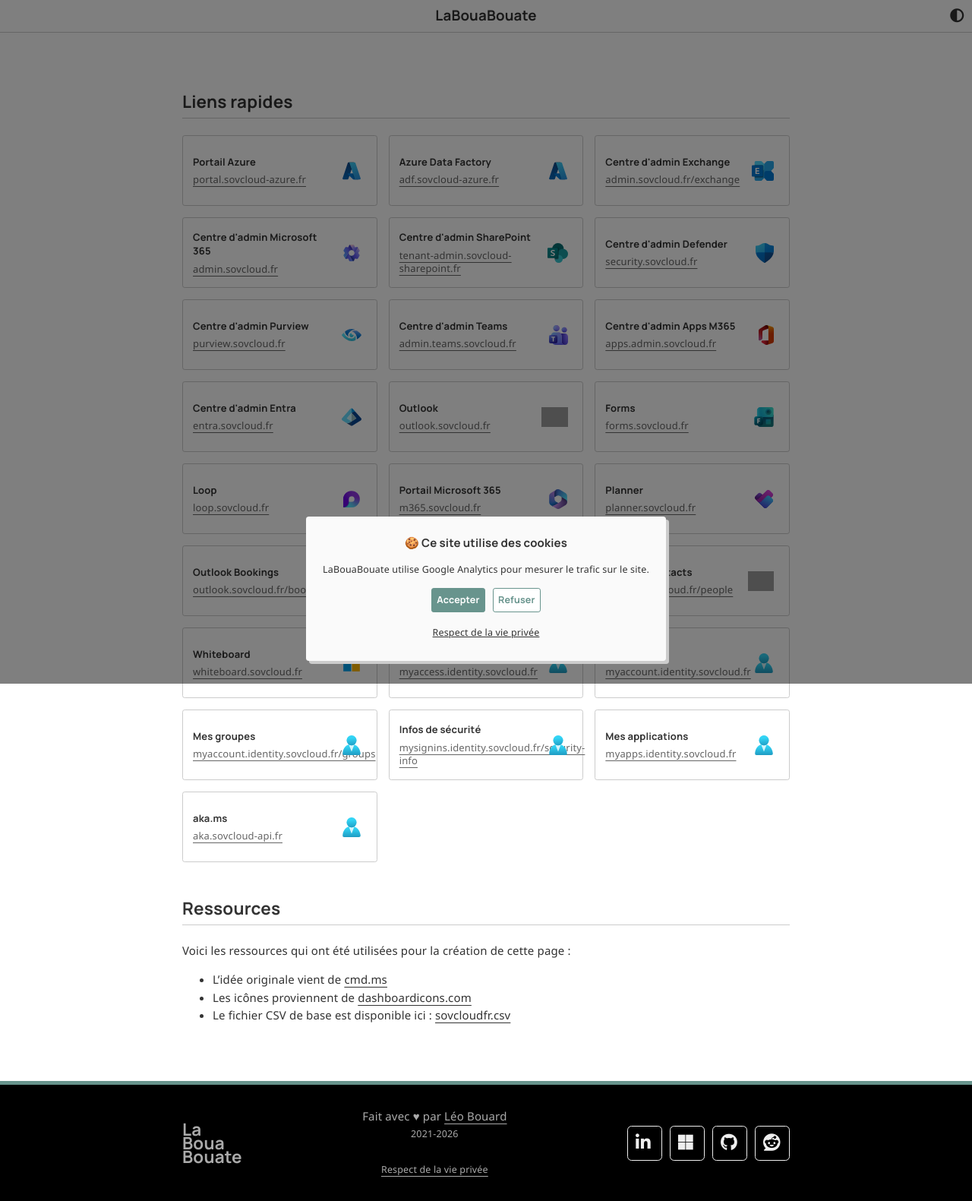
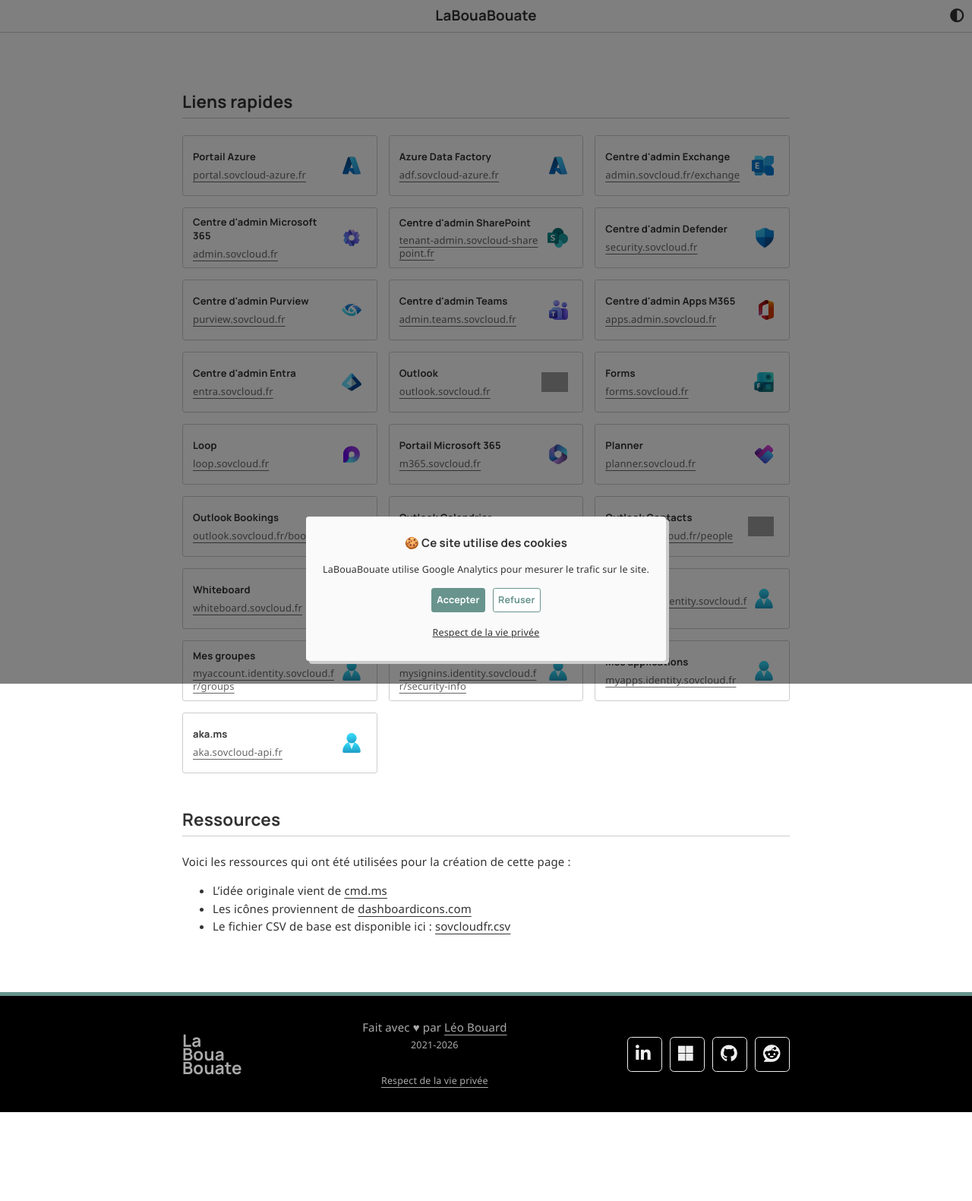
Before and after one commit to leobouard/leobouard.github.io, a Jekyll site: the page built from _pages/sovcloudfr.md, in a window 1280 px wide. Shown: the whole page at 76% size. Built offline with Jekyll 4.4.1, drawn with Linux system fonts in a browser that asks for light colours; nearby versions of some CDN libraries; some web fonts are replaced; after the commit the page ends 1464 px from its top, so only the background shows below that; grey boxes are pictures that could not be loaded.

Commit message:
Reduce height of sovcloudfr-link to 4em & break URL

```diff
--- a/_sass/sovcloudfr.scss
+++ b/_sass/sovcloudfr.scss
@@ -1,7 +1,7 @@
 div.sovcloudfr-link {
     border: 1px solid var(--mediumaccent);
     border-radius: var(--borderradius);
-    height: 5em;
+    height: 4em;
     position: relative;
     padding: 1em 4em 1em 1em;
     display: flex;
@@ -23,6 +23,7 @@
 div.sovcloudfr-link a {
     text-underline-offset: 4px;
     color: var(--heavyaccent);
+    word-break: break-all;
 }
 
 div.sovcloudfr-link img {
```
